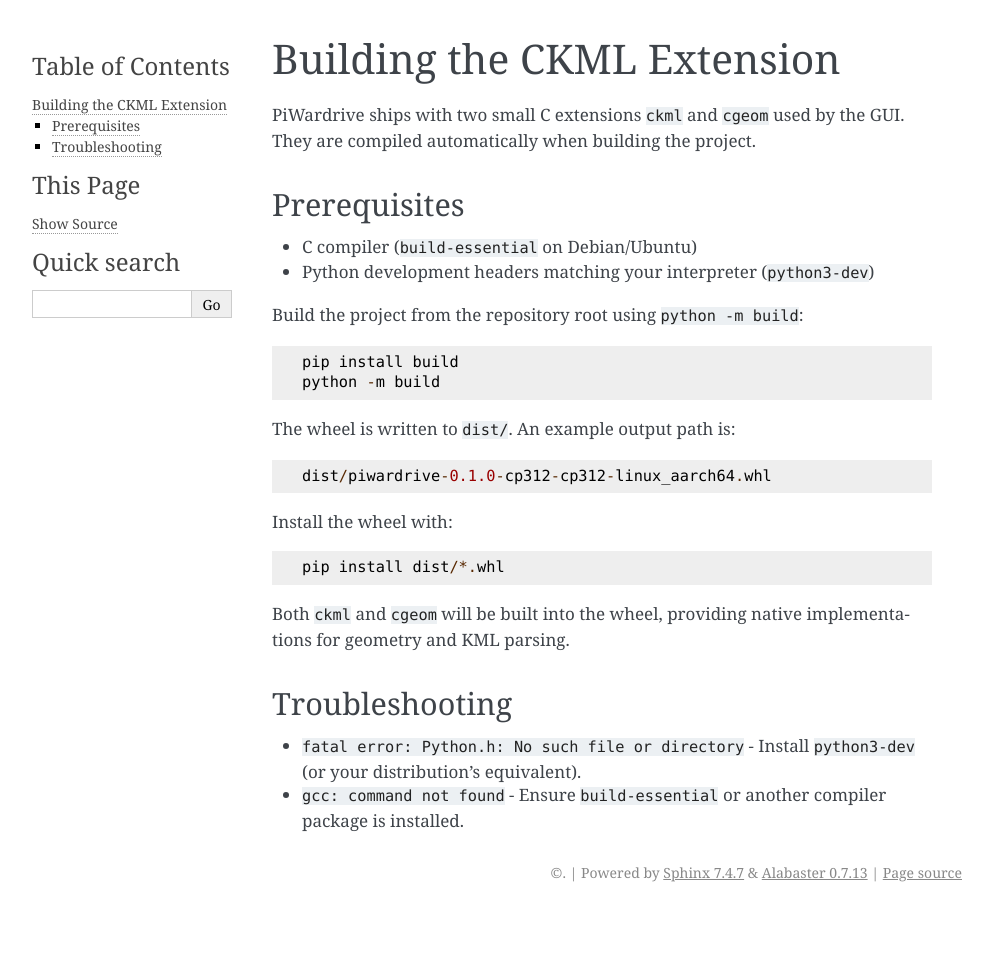
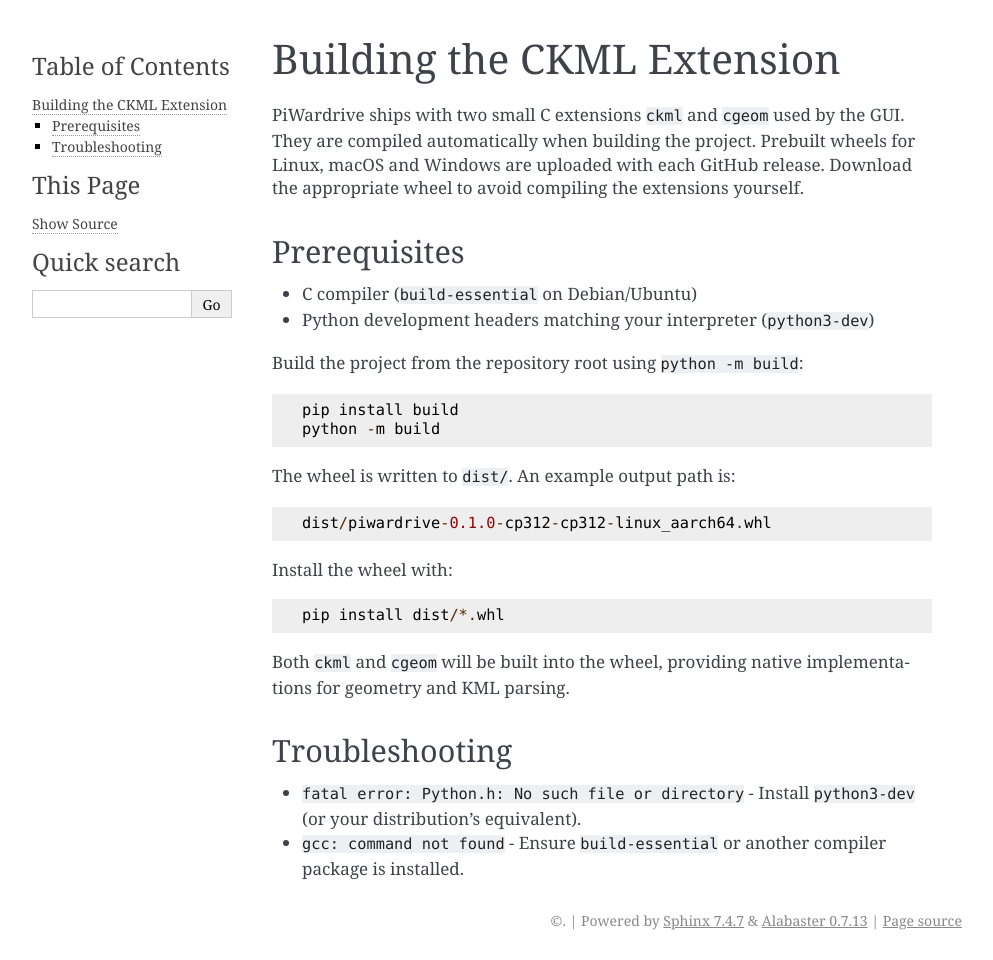
Before and after one commit to Trashytalk/piwardrive, a Sphinx documentation site: the page built from docs/ckml_build.rst, in a window 1280 px wide. Shown: the whole page, without its empty margins (148-1141 px from the left). Built offline with Sphinx 7.4.7, drawn with Linux system fonts in a browser that asks for light colours; before the commit the page ends 912 px from its top, so only the background shows below that.

Commit message:
Add GitHub workflow to build wheels

```diff
--- a/docs/ckml_build.rst
+++ b/docs/ckml_build.rst
@@ -2,7 +2,9 @@ Building the CKML Extension
 ===========================
 
 PiWardrive ships with two small C extensions ``ckml`` and ``cgeom`` used by the
-GUI. They are compiled automatically when building the project.
+GUI. They are compiled automatically when building the project. Prebuilt wheels
+for Linux, macOS and Windows are uploaded with each GitHub release. Download
+the appropriate wheel to avoid compiling the extensions yourself.
 
 Prerequisites
 -------------
```
Also changed, not shown: README.md (+7 -1 lines), 1 other file.
